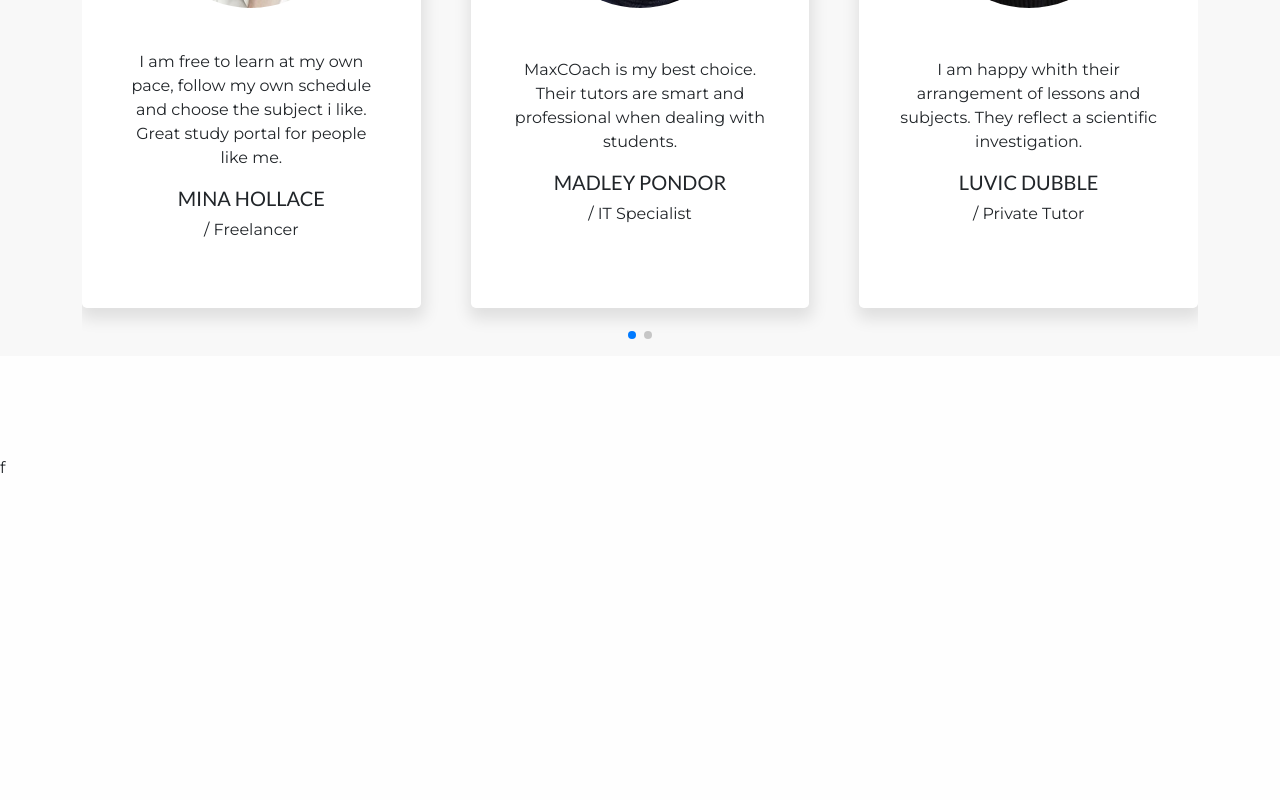
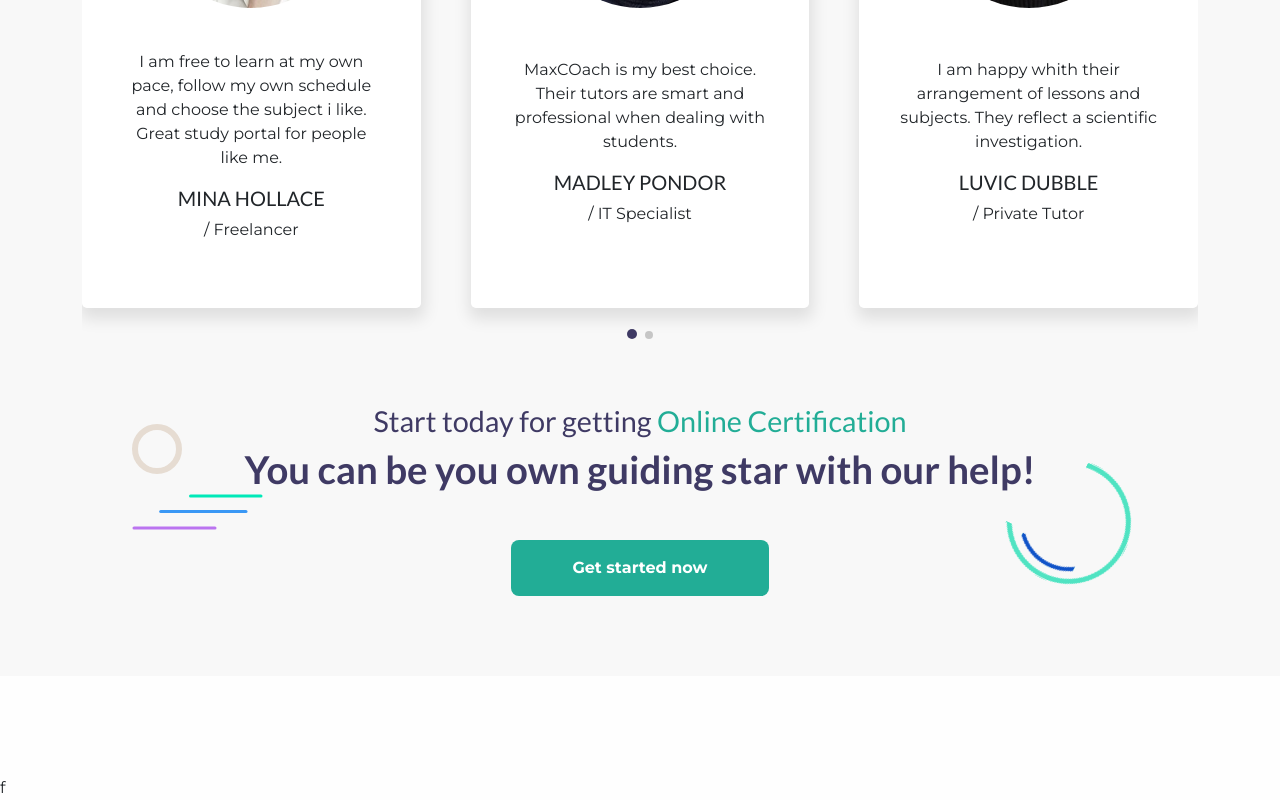
Before and after one commit to MirkoFarina/proj-html-vuejs, a Vue app: page / in a window 1280 px wide. Shown: the part 6625-7425 px from the top of the page. Before the commit the page ends 7105 px from the top, so only its background shows below. Built offline with nearby package versions, Linux system fonts and the light colour scheme.

Commit message:
[add] section coach

```diff
--- a/src/components/SliderCoach.vue
+++ b/src/components/SliderCoach.vue
@@ -33,6 +33,11 @@ import 'swiper/css/bundle';
 </template>
 
 
-<style lang="scss" scoped>
-
+<style lang="scss" >
+@use '../scss/partials/variables' as *;
+.swiper-pagination-bullet-active {
+    background-color: $primary-color;
+    width: 10px;
+    height: 10px;
+}
 </style>
--- a/src/components/TemplateCoach.vue
+++ b/src/components/TemplateCoach.vue
@@ -21,12 +21,86 @@ export default {
                 what make they  <span>love us?</span>
             </h2>
         </div>
-        <SliderCoach :arrayCards="dataCards" />
+        <SliderCoach :arrayCards="dataCards" class="mb-5" />
+
+        <div class="start-now">
+            <div class="img-abs-right"></div>
+            <h6>
+                Start today for getting <span>Online Certification</span>
+            </h6>
+            <h4 class="mb-5">
+                You can be you own guiding star with our help!
+            </h4>
+            <div>
+                <button type="button" class="btn mf-button btn-lg">
+                    Get started now
+                </button>
+            </div>
+        </div>
     </div>
 </template>
 
 <style lang="scss" scoped>
+@use '../scss/partials/variables' as *;
 .container {
     padding-top: 50px;
+    .start-now {
+        display: flex;
+        align-items: center;
+        justify-content: center;
+        flex-direction: column;
+        position: relative;
+        padding-bottom: 80px;
+        .img-abs-right {
+            position: absolute;
+            top: 20px;
+            left: 50px;
+            &::after  {
+                content: '';
+                display: block;
+                width: 50px;
+                height: 50px;
+                border-radius: 50%;
+                border: 6px solid #E6DCD2;
+            }
+        }
+        &::after {
+            content: '';
+            position: absolute;
+            top: -80px;
+            right: -20px;
+            background-image: url('../assets/img/maxcoach-shape-02.png');
+            background-repeat: no-repeat;
+            background-position: center;
+            width:300px;
+            height: 400px;
+            z-index: 0;
+        }
+        &::before {
+            content: '';
+            position: absolute;
+            top: 90px;
+            left: 50px;
+            width: 150px;
+            height: 100px;
+            background-image: url('../assets/img/maxcoach-shape-01.png');
+            background-repeat: no-repeat;
+        }
+        h6 {
+            color: $primary-color;
+            font-size: 1.8rem;
+            span {
+                color: $secondary-color;
+            }
+        }
+        h4 {
+            color: $primary-color;
+            font-size: 2.4rem;
+            font-weight: 700;
+        }
+        button {
+            padding: 15px 60px;
+        }
+    }
 }
 </style>
```
